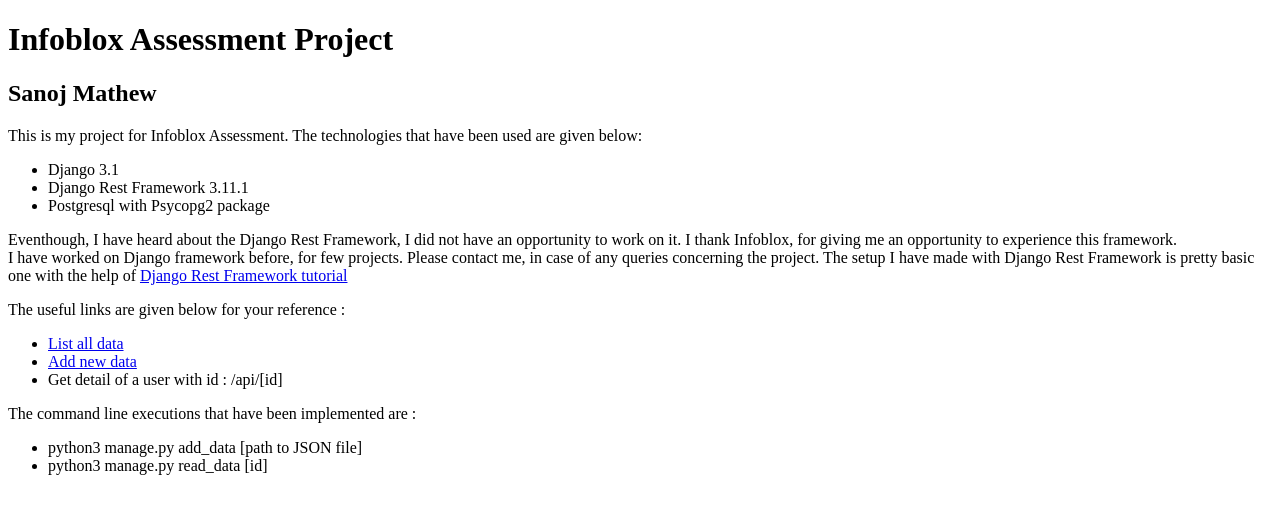
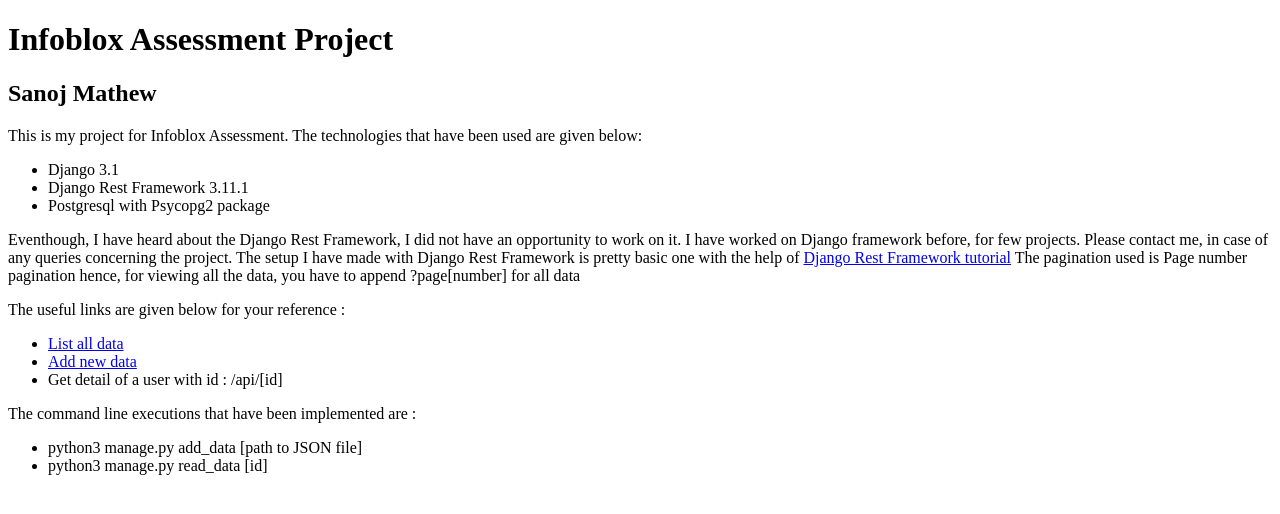
Before and after one commit to Sanojdon/infoblox, a Django app: page / in a window 1280 px wide. Shown: the top 514 px of the page. Run offline with Django 3.2, Linux system fonts and the light colour scheme.

Commit message:
Page Number Pagination Added

```diff
--- a/project/jsonread/templates/jsonread/index.html
+++ b/project/jsonread/templates/jsonread/index.html
@@ -17,10 +17,10 @@
     </ul>
     <p>
       Eventhough, I have heard about the Django Rest Framework, I did not have an opportunity to work on it.
-      I thank Infoblox, for giving me an opportunity to experience this framework.<br>
       I have worked on Django framework before, for few projects. Please contact me, in case of any queries concerning the project.
       The setup I have made with Django Rest Framework is pretty basic one with the help of
       <a href="https://www.django-rest-framework.org/tutorial/">Django Rest Framework tutorial</a>
+      The pagination used is Page number pagination hence, for viewing all the data, you have to append ?page[number] for all data
     </p>
     <p>
       The useful links are given below for your reference :
--- a/project/jsonread/views.py
+++ b/project/jsonread/views.py
@@ -8,6 +8,7 @@
 
 from jsonread.models import DataRead
 from jsonread.serializers import DataReadSerializer
+from rest_framework.pagination import PageNumberPagination
 
 
 def index(request):
@@ -19,9 +20,12 @@
 
 # Create your views here.
 class DataReadList(APIView):
+    pagination_class = PageNumberPagination
     def get(self, request, format=None):
         data = DataRead.objects.all()
-        serializer = DataReadSerializer(data, many=True)
+        paginator = PageNumberPagination()
+        result_page = paginator.paginate_queryset(data, request)
+        serializer = DataReadSerializer(result_page, many=True)
         return Response(serializer.data)
 
 class DataReadCreate(APIView):
--- a/project/project/settings.py
+++ b/project/project/settings.py
@@ -104,6 +104,11 @@
     },
 ]
 
+REST_FRAMEWORK = {
+    'DEFAULT_PAGINATION_CLASS': 'rest_framework.pagination.PageNumberPagination',
+    'PAGE_SIZE': 10
+}
+
 
 # Internationalization
 # https://docs.djangoproject.com/en/3.1/topics/i18n/
```
